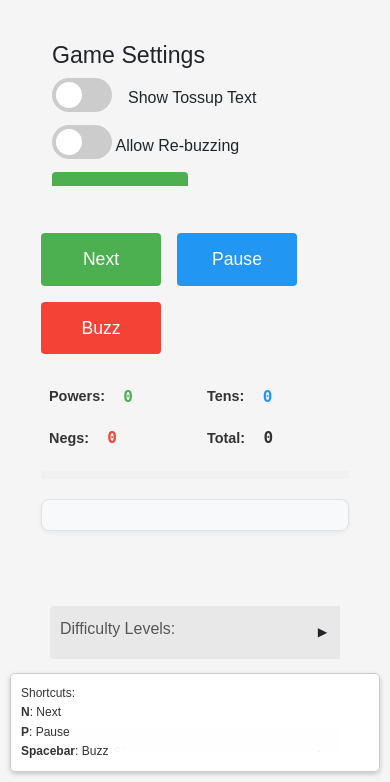
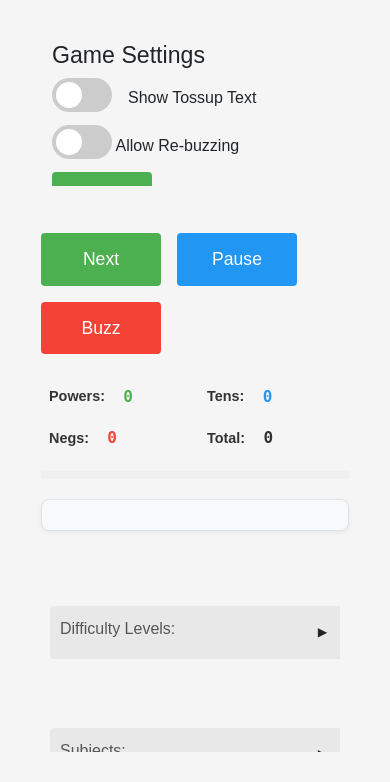
Before and after one commit to onetwothreefourfivesixe/QBVReader-Web, a Flask app: page / in a window 390 px wide. Shown: the part 62-844 px from the top of the page. Run offline with Flask 3, Linux system fonts and the light colour scheme; some libraries are stand-ins or nearby versions.

Commit message:
mobile ui changes

```diff
--- a/static/css/style.css
+++ b/static/css/style.css
@@ -811,13 +811,7 @@ input:checked+.slider:before {
     }
 
     .shortcut-box {
-        position: fixed;
-        bottom: 10px;
-        left: 10px;
-        right: 10px;
-        width: auto;
-        padding: 10px;
-        background-color: rgba(255, 255, 255, 0.95);
+        display: none;
     }
 
     .shortcut-box p {
@@ -827,7 +821,7 @@ input:checked+.slider:before {
     /* Adjust button sizes for touch */
     button {
         padding: 12px 20px;
-        font-size: 16px;
+        font-size: 10px;
     }
 
     /* Make checkboxes and toggles easier to tap */
```
